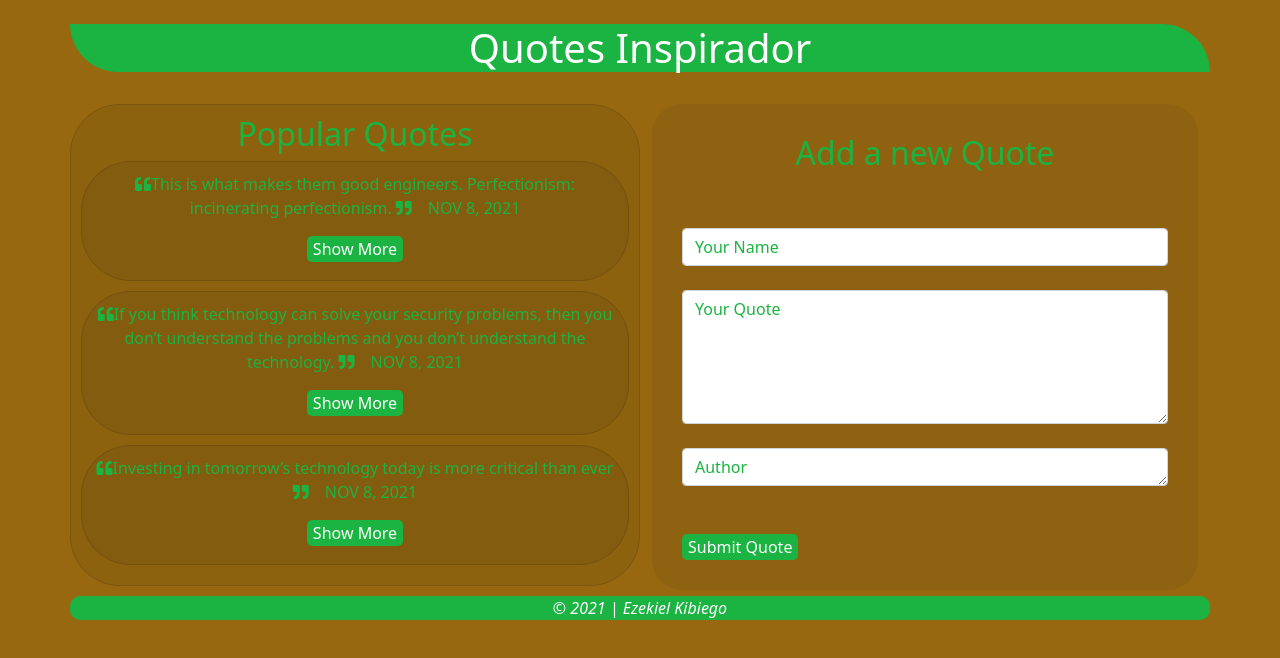
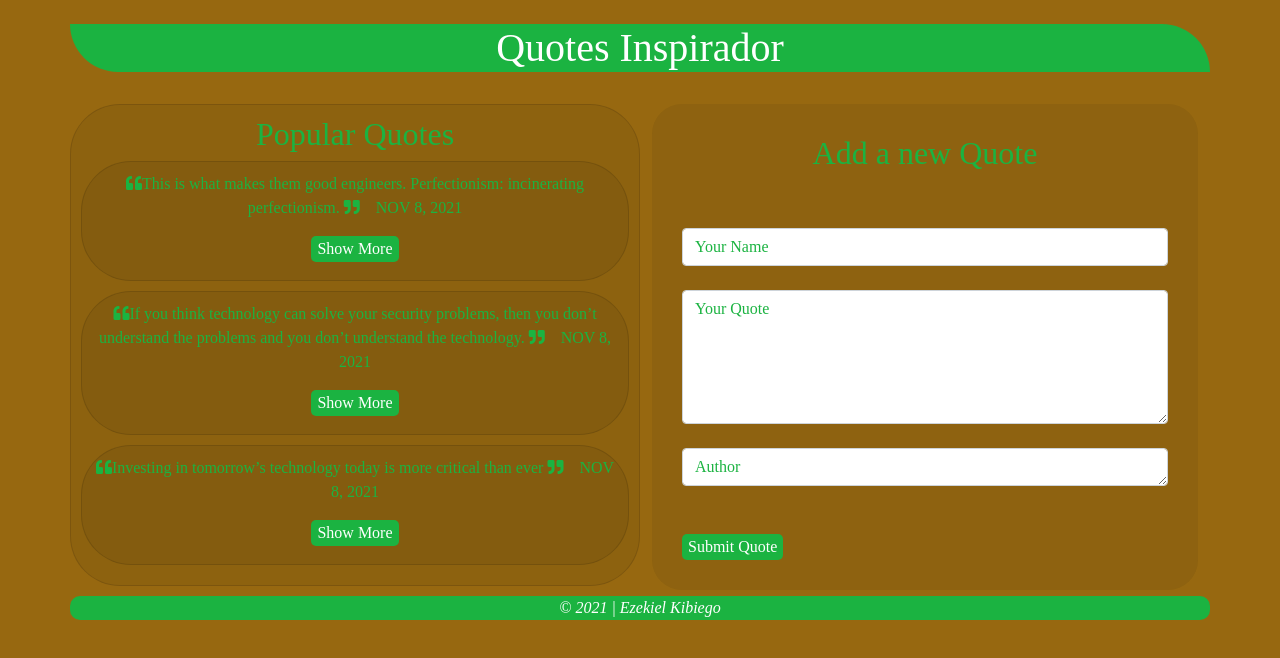
Before and after one commit to ezekielkibiego/Quotes-App, an Angular app: page / in a window 1280 px wide. Shown: the top 658 px of the page. Built offline with nearby package versions, Linux system fonts and the light colour scheme.

Commit message:
add font family

```diff
--- a/src/app/quotes/quotes.component.css
+++ b/src/app/quotes/quotes.component.css
@@ -2,6 +2,7 @@
   margin: 0;
   padding: 0;
   color: rgb(27, 179, 65);
+  font-family: 'Niconne', cursive;
 }
 .toolbar:hover{
   background-color: rgba(24, 24, 26, 0.068);
```
